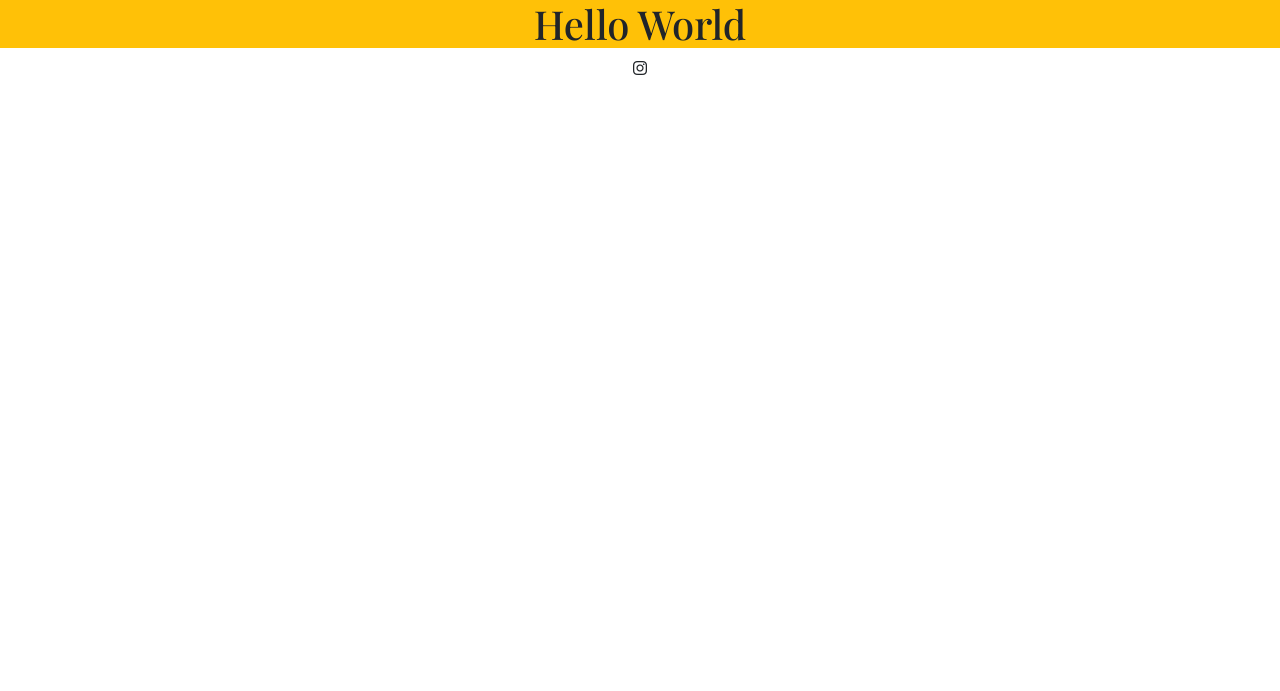
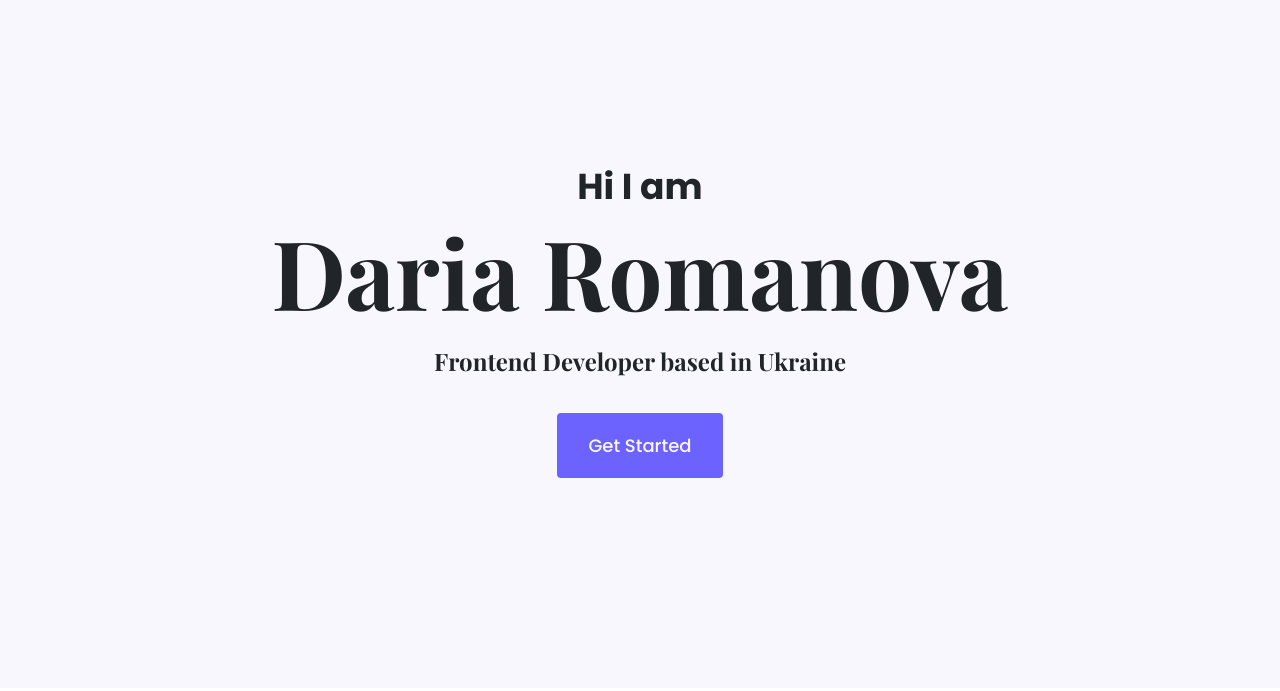
Before and after one commit to DariiaRomanova/portfolio_web_app, a plain HTML site: page index.html in a window 1280 px wide. Drawn offline with nearby package versions, Linux system fonts and the light colour scheme.

Commit message:
Add hero-section

```diff
--- a/index.html
+++ b/index.html
@@ -24,8 +24,13 @@
     <title>Daria Romanova</title>
   </head>
   <body>
-    <h1 class="bg-warning">Hello World</h1>
-    <i class="fa-brands fa-instagram"></i>
+    <div class="hero">
+      <p>Hi I am</p>
+      <h1>Daria Romanova</h1>
+      <h2>Frontend Developer based in Ukraine</h2>
+      <a href="#" class="btn btn-branding">Get Started</a>
+    </div>
+
     <script
       src="https://cdn.jsdelivr.net/npm/jquery@3.5.1/dist/jquery.slim.min.js"
       integrity="sha384-DfXdz2htPH0lsSSs5nCTpuj/zy4C+OGpamoFVy38MVBnE+IbbVYUew+OrCXaRkfj"
--- a/styles/style.css
+++ b/styles/style.css
@@ -1,6 +1,52 @@
+:root {
+  --branding-color: #f9f7fe;
+  --secondary-color: #6c63ff;
+  --heading-font-family: "Playfair Display", serif;
+  --default-font-family: "Poppins", sans-serif;
+}
+
 body {
   text-align: center;
 }
+h1,
+h2,
+h3,
+h4,
+h5,
+h6 {
+  font-family: var(--heading-font-family);
+  font-weight: 700;
+}
+
+p {
+  font-family: var(--default-font-family);
+}
+.hero {
+  background-color: var(--branding-color);
+  padding: 160px 20px;
+}
 h1 {
-  font-family: "Playfair Display", serif;
+  font-size: 96px;
 }
+h2 {
+  font-size: 24px;
+  font-weight: regular;
+  line-height: 2;
+}
+.hero p {
+  font-size: 36px;
+  font-weight: 700;
+  margin: 0;
+}
+.hero a {
+  background-color: var(--secondary-color);
+  font-family: var(--default-font-family);
+  font-weight: medium;
+  color: var(--branding-color);
+  padding: 18px 30px;
+  border-radius: 4px;
+  text-decoration: none;
+  font-size: 18px;
+  margin-top: 20px;
+  margin-bottom: 50px;
+}
```
